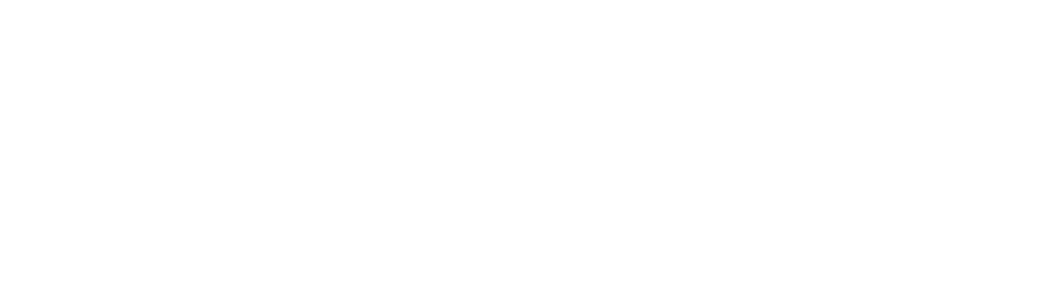
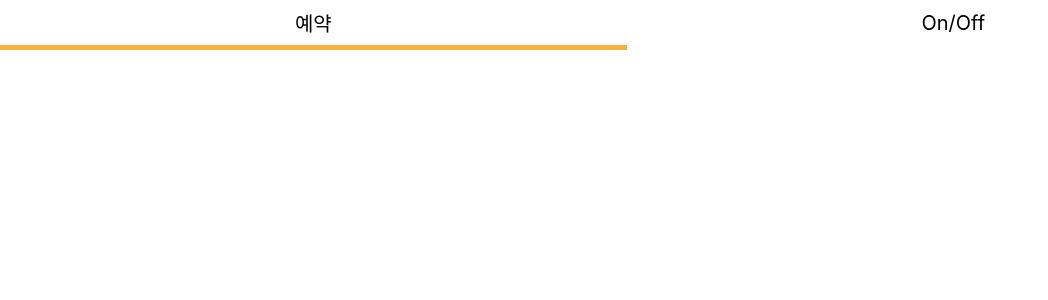
Before and after one commit to ji-woong-song/2023-2-SWE-DGU-ON-AND-OFF, a React (Create React App) app in the folder frontend/dguonoff/: page /reservation in a window 1280 px wide. Before the commit this address had no page. Shown: the top 300 px of the page, without its empty margins (0-1048 px from the left). Built offline with nearby package versions, Linux system fonts and the light colour scheme; the HTML template or start-up script is replaced by a standard one.

Commit message:
Update: 시설관리 페이지 새로 구현

```diff
--- a/frontend/dguonoff/src/App.tsx
+++ b/frontend/dguonoff/src/App.tsx
@@ -11,6 +11,7 @@
 import React, { createContext, useState } from 'react';
 import Reservation from './types/Reservation';
 import AnnouncementPage from './components/pages/service/information/Announcement';
+import FacilityManager from './components/pages/service/reservation/FacilityManager';
 // import UserInfo from './components/pages/service/information/UserInfo';
 // import ReservationDetailPage from './components/pages/service/reservation/ReservationDetailPage';
 
@@ -44,6 +45,7 @@
             <Route path="/reservationPage" element={<ReservationPage />} />
             <Route path="/onoffPage" element={<OnOffPage />} />
             <Route path="/reservationdetailPage" element={<ReservationDetailPage />}/> */}
+             <Route path="/reservation" element={<FacilityManager />} />
             <Route path="/admin" element={<AdminHome />} />
             <Route path="/admin/login" element={<AdminLogin />} />
             <Route path="/admin/signup" element={<AdminSignup />} />
--- /dev/null
+++ b/frontend/dguonoff/src/components/pages/service/reservation/FacilityManager.module.css
@@ -0,0 +1,30 @@
+.FacilityManager {
+  width: 100vw;
+  height: 100vh;
+}
+
+.top {
+  height: 50px;
+  width: 100%;
+
+}
+
+.middle {}
+
+.bottom {}
+
+
+.select_mode {
+  height: 100%;
+  width: 100%;
+  display: flex;
+}
+
+.select_mode div {
+  flex-grow: 1;
+  display: flex;
+  align-items: center;
+  justify-content: center;
+  font-size: 20px;
+  border-bottom: 5px solid var(--component-main-color);
+}
--- /dev/null
+++ b/frontend/dguonoff/src/components/pages/service/reservation/FacilityManager.tsx
@@ -0,0 +1,30 @@
+import { useEffect, useState } from "react";
+import styles from "./FacilityManager.module.css";
+
+
+type PageMode = "예약" | "On/Off";
+
+
+export default function FacilityManager() {
+  // State
+  const [mode, setMode] = useState<PageMode>("예약");
+
+
+
+  return (
+    <div className={styles.FacilityManager}>
+      <div className={styles.top}>
+        <div className={styles.select_mode}>
+          <div onClick={() => { setMode("예약") }} style={{ borderBottom: `5px solid ${mode === "예약" ? "var(--component-main-color)" : "white"}` }}>예약</div>
+          <div onClick={() => { setMode("On/Off") }} style={{ borderBottom: `5px solid ${mode === "On/Off" ? "var(--component-main-color)" : "white"}` }}>On/Off</div>
+        </div>
+      </div>
+
+      <div className={styles.middle}>
+      </div>
+
+      <div className={styles.bottom}>
+      </div>
+    </div >
+  );
+};
```
